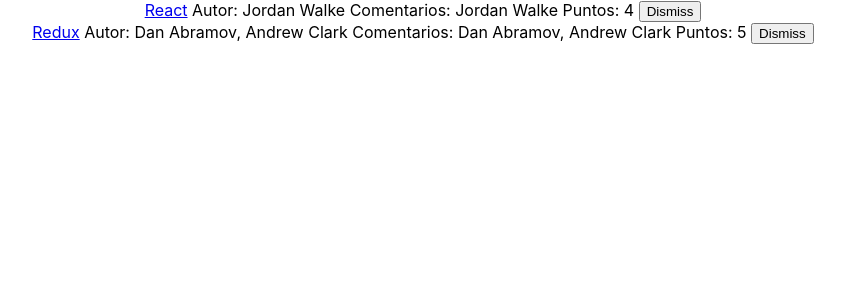
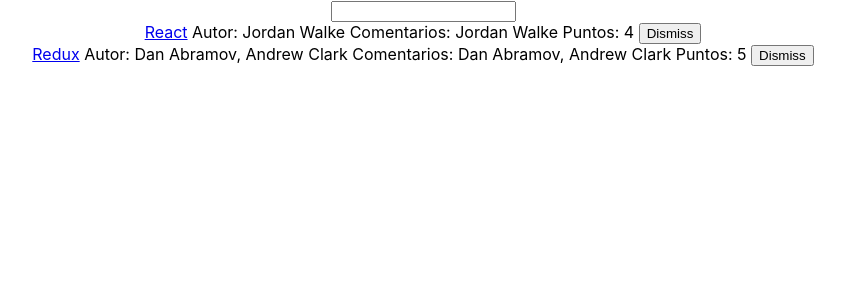
Before and after one commit to lmhsjackson/liga, a React (Create React App) app: page / in a window 1280 px wide. Shown: the top 300 px of the page, without its empty margins (217-1062 px from the left). Built offline with nearby package versions, Linux system fonts and the light colour scheme.

Commit message:
Add form with linked events.
  - Com. between components.

```diff
--- a/src/App.js
+++ b/src/App.js
@@ -21,14 +21,19 @@
   },
 ];
 
+const isSearched = searchTerm => item =>
+  item.title.toLowerCase().includes(searchTerm.toLowerCase());
+
 class App extends Component {
   constructor(props) {
     super(props);
 
     this.state = {
       list,
+      searchTerm: '',
     };
-    //this.onDismiss = this.onDismiss.bind(this);
+    this.onDismiss = this.onDismiss.bind(this);
+    this.onSearchChange = this.onSearchChange.bind(this);
   }
 
   onDismiss = (id) => {
@@ -37,10 +42,21 @@
     this.setState({list: updatedList})
   }
 
+  onSearchChange = (event) => {
+    this.setState({ searchTerm: event.target.value })
+  }
+
   render() {
     return (
       <div className="App">
-      {this.state.list.map(item =>
+        <form>
+          <input
+            type="text"
+            onChange={this.onSearchChange}
+          />
+        </form>
+
+      {this.state.list.filter(isSearched(this.state.searchTerm)).map(item =>
         <div key={item.objectID}>
           <span>
           <a href={item.url}>{item.title}</a>
```
